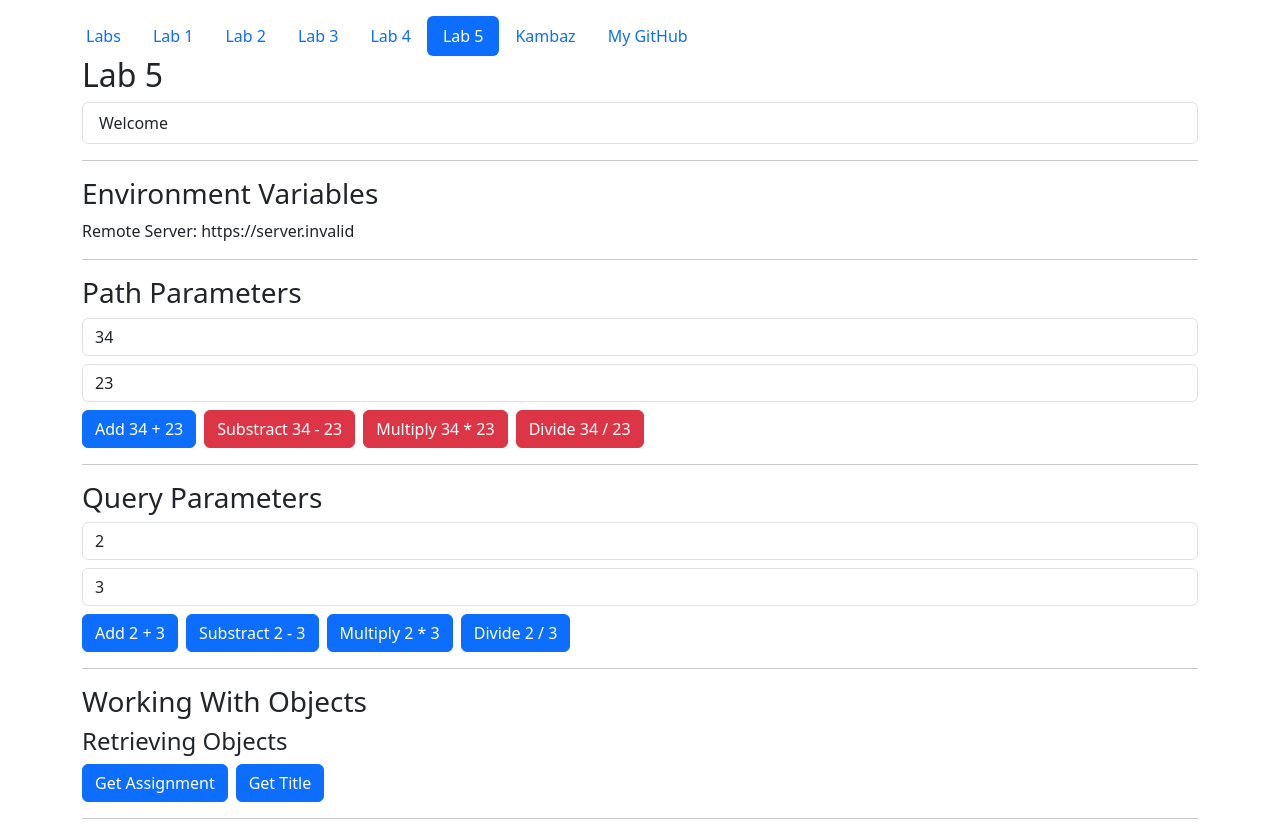
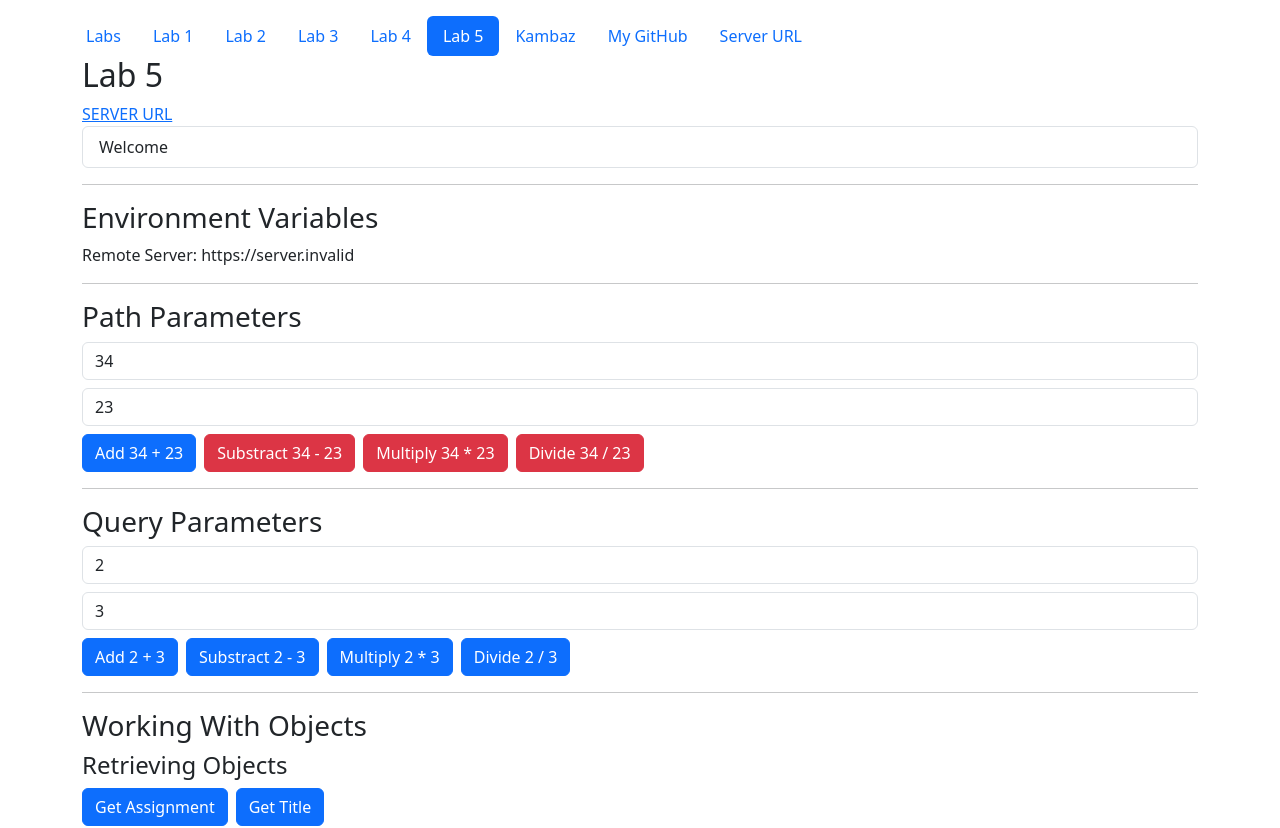
Before and after one commit to arthsindekar/kambaz-next-js, a Next.js app: page /Labs/Lab5 in a window 1280 px wide. Shown: the top 828 px of the page. Built offline with nearby package versions, Linux system fonts and the light colour scheme; no server answers.

Commit message:
added server urls

```diff
--- a/src/app/Labs/Lab5/page.tsx
+++ b/src/app/Labs/Lab5/page.tsx
@@ -1,4 +1,5 @@
 "use client"
+import Link from "next/link";
 import EnvironmentVariables from "./EnvironmentVariables";
 import HttpClient from "./HttpClient";
 import PathParameters from "./PathParameters";
@@ -12,6 +13,7 @@ export default function Lab5() {
   return (
     <div id="wd-lab5">
       <h2>Lab 5</h2>
+      <Link href="https://kambaz-node-server-app-0wxv.onrender.com">SERVER URL</Link>
       <div className="list-group">
         <a href={`${HTTP_SERVER}/lab5/welcome`} className="list-group-item">
           Welcome
--- a/src/app/Labs/TOC.tsx
+++ b/src/app/Labs/TOC.tsx
@@ -73,6 +73,14 @@ export default function TOC() {
           My GitHub
         </NavLink>
       </NavItem>
+      <NavItem>
+        <NavLink
+
+          href="https://kambaz-node-server-app-0wxv.onrender.com"
+        >
+          Server URL
+        </NavLink>
+      </NavItem>
     </Nav>
   );
 }
--- a/src/app/Labs/page.tsx
+++ b/src/app/Labs/page.tsx
@@ -10,6 +10,7 @@ export default function Labs() {
         <li>
           <Link href="https://github.com/arthsindekar/kambaz-next-js">GitHub Source Code Link</Link>
         </li>
+        <li><Link href="https://kambaz-node-server-app-0wxv.onrender.com"> Server URL</Link></li>
         <li>
           <Link href="/">Click Here for Kambaz App</Link>
         </li>
```
